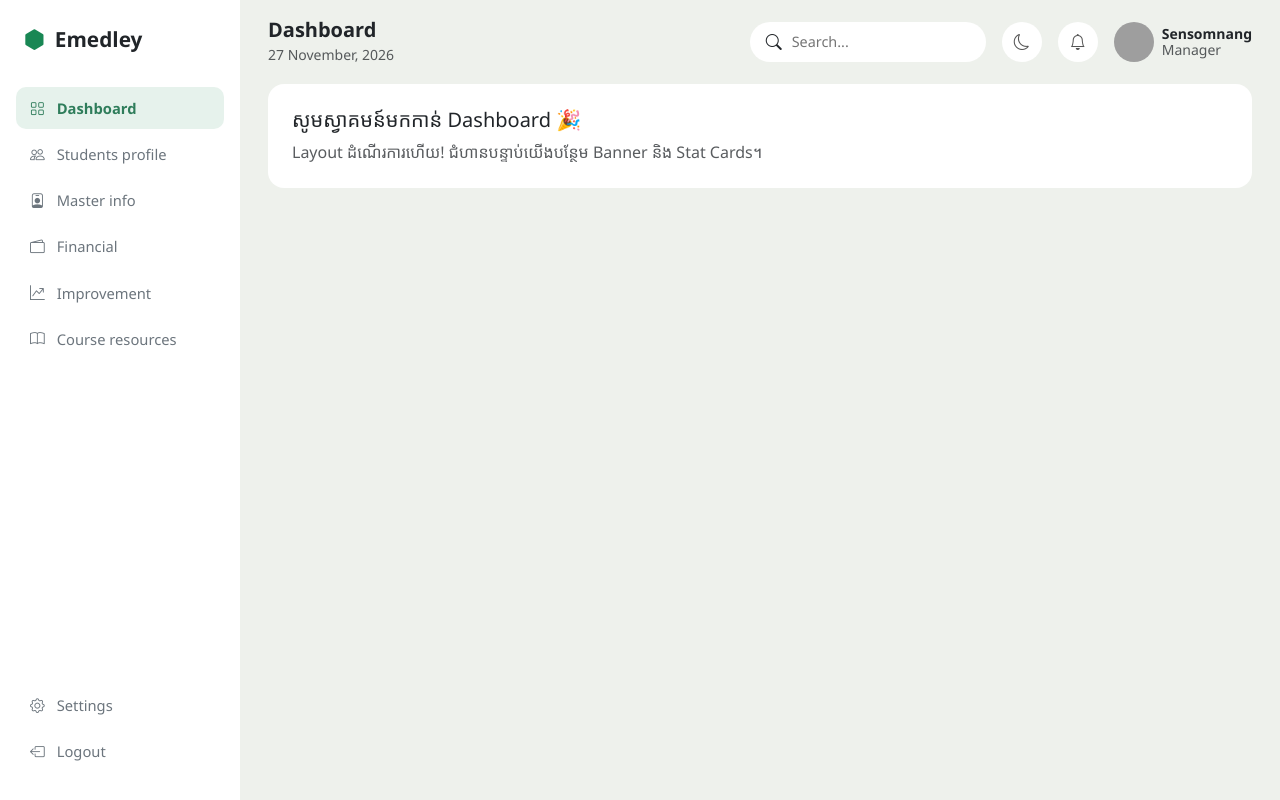
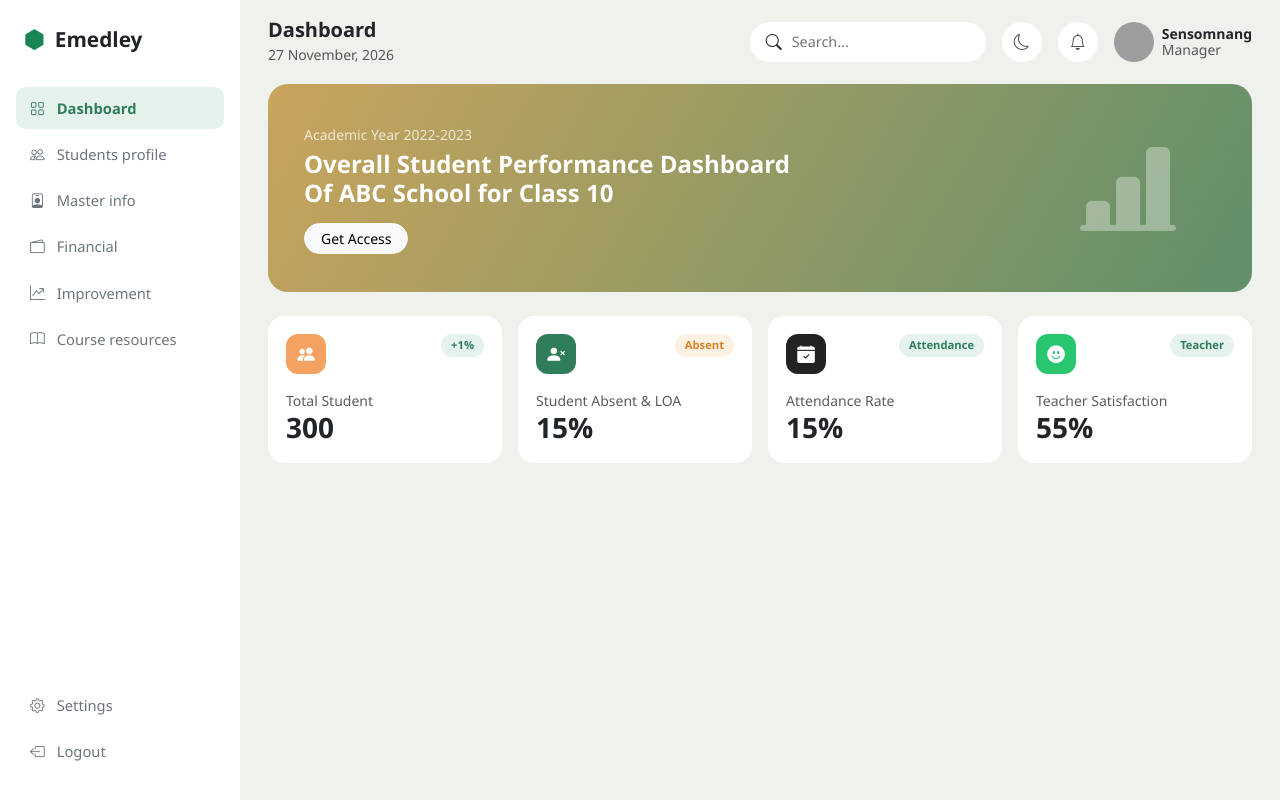
Before and after one commit to sensomnang/emedley-dashboard, a Laravel app: page / in a window 1280 px wide. Run offline with Laravel 12, Linux system fonts and the light colour scheme; grey boxes are pictures that could not be loaded.

Commit message:
Add banner and stat cards

```diff
--- a/public/css/dashboard.css
+++ b/public/css/dashboard.css
@@ -108,3 +108,60 @@ body {
 .page-content {
     padding: 0 28px 28px;
 }
+
+/* ===== Banner ===== */
+.hero-banner {
+    background: linear-gradient(120deg, #c9a45c 0%, #5f8f6b 100%);
+    color: #fff;
+    border-radius: 20px;
+    padding: 32px 36px;
+    display: flex;
+    justify-content: space-between;
+    align-items: center;
+    overflow: hidden;
+}
+
+.hero-icon {
+    font-size: 6rem;
+    opacity: 0.35;
+    margin-right: 40px;
+}
+
+/* ===== Stat Cards ===== */
+.stat-card {
+    background: #fff;
+    border-radius: 16px;
+    padding: 18px;
+    height: 100%;
+    transition: transform 0.2s, box-shadow 0.2s;
+}
+
+.stat-card:hover {
+    transform: translateY(-3px);
+    box-shadow: 0 8px 20px rgba(0, 0, 0, 0.06);
+}
+
+.stat-icon {
+    width: 40px;
+    height: 40px;
+    border-radius: 12px;
+    color: #fff;
+    display: flex;
+    align-items: center;
+    justify-content: center;
+    font-size: 1.1rem;
+}
+
+.badge-soft {
+    background: var(--green-light);
+    color: var(--green);
+    font-size: 0.7rem;
+    padding: 3px 10px;
+    border-radius: 20px;
+    font-weight: 600;
+}
+
+.badge-soft.warn {
+    background: #fdf1e3;
+    color: #d98324;
+}
--- a/resources/views/dashboard.blade.php
+++ b/resources/views/dashboard.blade.php
@@ -4,8 +4,73 @@
 @section('page-title', 'Dashboard')
 
 @section('content')
-    <div class="p-4 bg-white rounded-4">
-        <h5>សូមស្វាគមន៍មកកាន់ Dashboard 🎉</h5>
-        <p class="text-muted mb-0">Layout ដំណើរការហើយ! ជំហានបន្ទាប់យើងបន្ថែម Banner និង Stat Cards។</p>
+
+    {{-- BANNER --}}
+    <div class="hero-banner mb-4">
+        <div>
+            <small class="opacity-75">Academic Year 2022-2023</small>
+            <h4 class="fw-bold mt-1 mb-3">
+                Overall Student Performance Dashboard<br>
+                Of ABC School for Class 10
+            </h4>
+            <a href="#" class="btn btn-light btn-sm rounded-pill px-3">Get Access</a>
+        </div>
+        <i class="bi bi-bar-chart-line-fill hero-icon"></i>
     </div>
+
+    {{-- STAT CARDS --}}
+    <div class="row g-3 mb-4">
+        <div class="col-6 col-xl-3">
+            <div class="stat-card">
+                <div class="d-flex justify-content-between align-items-start">
+                    <div class="stat-icon" style="background:#f4a261;">
+                        <i class="bi bi-people-fill"></i>
+                    </div>
+                    <span class="badge-soft">+1%</span>
+                </div>
+                <small class="text-muted d-block mt-3">Total Student</small>
+                <h3 class="fw-bold mb-0">{{ $totalStudents }}</h3>
+            </div>
+        </div>
+
+        <div class="col-6 col-xl-3">
+            <div class="stat-card">
+                <div class="d-flex justify-content-between align-items-start">
+                    <div class="stat-icon" style="background:#2f7d5b;">
+                        <i class="bi bi-person-x-fill"></i>
+                    </div>
+                    <span class="badge-soft warn">Absent</span>
+                </div>
+                <small class="text-muted d-block mt-3">Student Absent & LOA</small>
+                <h3 class="fw-bold mb-0">{{ $absentRate }}%</h3>
+            </div>
+        </div>
+
+        <div class="col-6 col-xl-3">
+            <div class="stat-card">
+                <div class="d-flex justify-content-between align-items-start">
+                    <div class="stat-icon" style="background:#222;">
+                        <i class="bi bi-calendar-check-fill"></i>
+                    </div>
+                    <span class="badge-soft">Attendance</span>
+                </div>
+                <small class="text-muted d-block mt-3">Attendance Rate</small>
+                <h3 class="fw-bold mb-0">{{ $attendanceRate }}%</h3>
+            </div>
+        </div>
+
+        <div class="col-6 col-xl-3">
+            <div class="stat-card">
+                <div class="d-flex justify-content-between align-items-start">
+                    <div class="stat-icon" style="background:#28c76f;">
+                        <i class="bi bi-emoji-smile-fill"></i>
+                    </div>
+                    <span class="badge-soft">Teacher</span>
+                </div>
+                <small class="text-muted d-block mt-3">Teacher Satisfaction</small>
+                <h3 class="fw-bold mb-0">{{ $satisfaction }}%</h3>
+            </div>
+        </div>
+    </div>
+
 @endsection
--- a/routes/web.php
+++ b/routes/web.php
@@ -3,5 +3,10 @@
 use Illuminate\Support\Facades\Route;
 
 Route::get('/', function () {
-    return view('dashboard');
+    return view('dashboard', [
+        'totalStudents'  => 300,
+        'absentRate'     => 15,
+        'attendanceRate' => 15,
+        'satisfaction'   => 55,
+    ]);
 })->name('dashboard');
```
